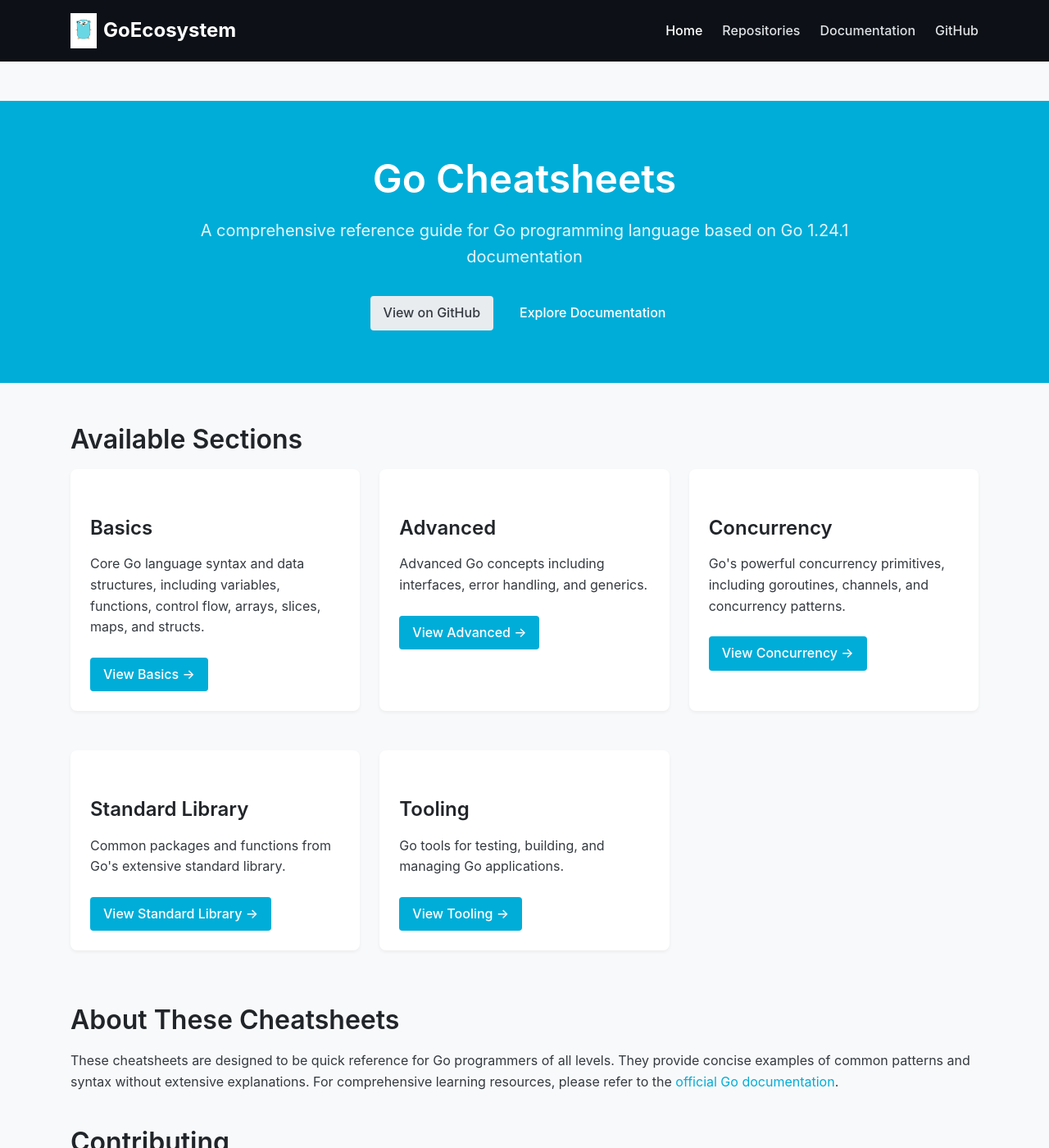
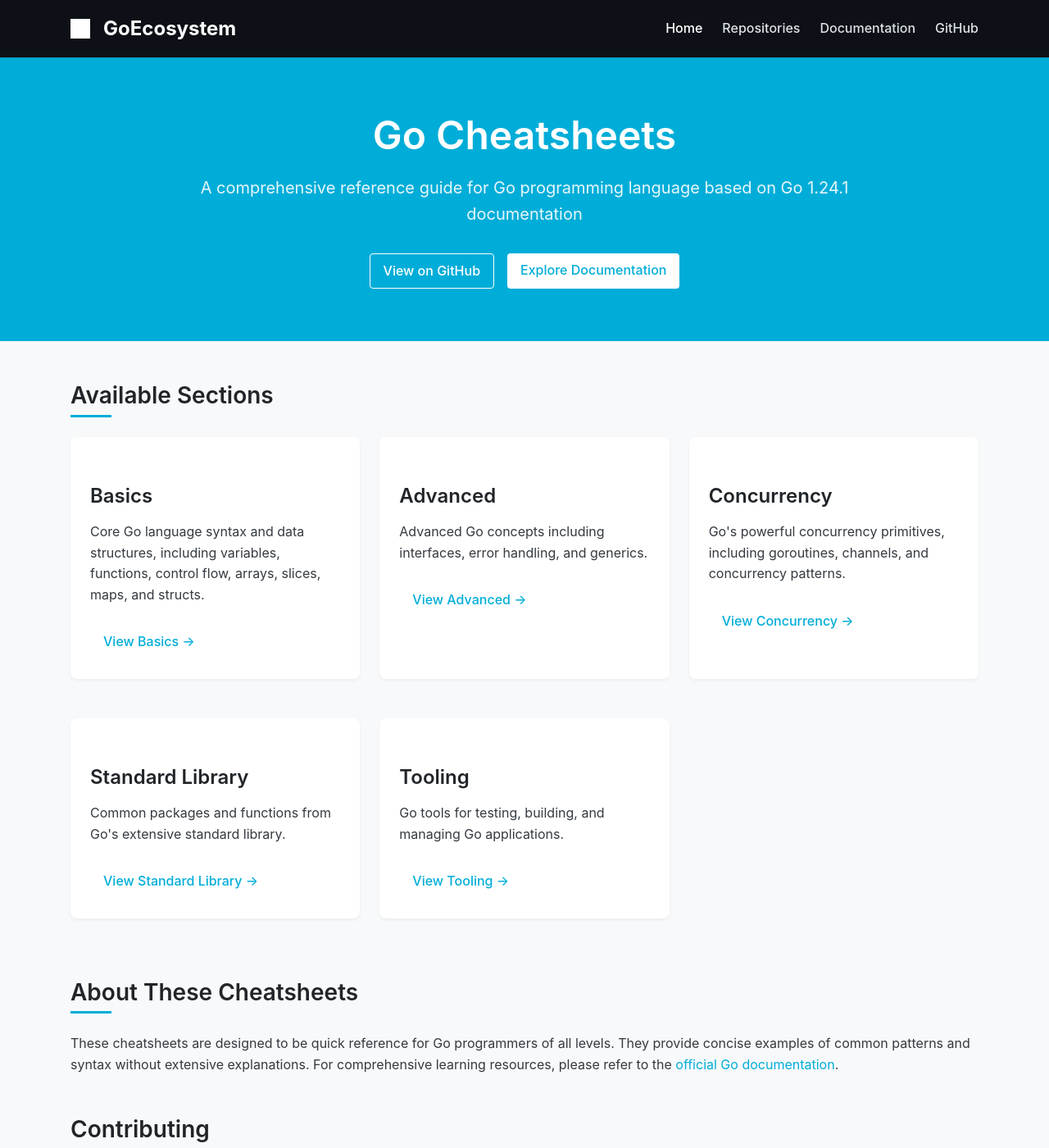
Before and after one commit to GoEcosystem/go-cheatsheets, a Jekyll site: the page built from index.md, in a window 1280 px wide and 1400 px high. Shown: the whole window at 82% size. Built offline with Jekyll 4.4.1, drawn with Linux system fonts in a browser that asks for light colours.

Commit message:
Update theme to precisely match GoEcosystem standards

```diff
--- a/_layouts/default.html
+++ b/_layouts/default.html
@@ -21,7 +21,7 @@
     <header class="site-header">
         <div class="container">
             <a href="https://goecosystem.github.io" class="site-logo">
-                <img src="{{ '/assets/images/mascot/gopher_avatar.jpg' | relative_url }}" alt="GoEcosystem Logo" width="32" height="32">
+                <div class="logo-square"></div>
                 <span class="logo-text">GoEcosystem</span>
             </a>
             <nav class="site-nav">
--- a/assets/css/style.scss
+++ b/assets/css/style.scss
@@ -195,6 +195,13 @@ th {
   text-decoration: none;
 }
 
+.logo-square {
+  width: 24px;
+  height: 24px;
+  background-color: white;
+  margin-right: 8px;
+}
+
 .logo-text {
   margin-left: 0.5rem;
 }
@@ -222,7 +229,7 @@ th {
 
 /* Content */
 .site-content {
-  padding: 3rem 0;
+  padding: 0;
   min-height: calc(100vh - 350px); /* Ensure footer stays at bottom */
 }
 
@@ -311,24 +318,25 @@ th {
 }
 
 .btn-primary {
-  background-color: var(--primary-color);
-  color: white;
+  background-color: white;
+  color: var(--primary-color);
 }
 
 .btn-primary:hover {
-  background-color: var(--primary-dark);
-  color: white;
+  background-color: var(--gray-100);
+  color: var(--primary-color);
   text-decoration: none;
 }
 
 .btn-secondary {
-  background-color: var(--gray-200);
-  color: var(--gray-800);
+  background-color: transparent;
+  color: white;
+  border: 1px solid white;
 }
 
 .btn-secondary:hover {
-  background-color: var(--gray-300);
-  color: var(--gray-900);
+  background-color: rgba(255, 255, 255, 0.1);
+  color: white;
   text-decoration: none;
 }
 
@@ -654,7 +662,6 @@ th {
   color: white;
   padding: 4rem 0;
   text-align: center;
-  margin-bottom: 3rem;
 }
 
 .hero h1 {
@@ -674,6 +681,26 @@ th {
   display: flex;
   justify-content: center;
   gap: 1rem;
+}
+
+/* Section titles */
+.section-title {
+  position: relative;
+  color: var(--gray-900);
+  margin-top: 3rem;
+  margin-bottom: 1.5rem;
+  font-size: 1.75rem;
+  padding-bottom: 0.5rem;
+}
+
+.section-title::after {
+  content: "";
+  position: absolute;
+  left: 0;
+  bottom: 0;
+  width: 50px;
+  height: 3px;
+  background-color: var(--primary-color);
 }
 
 /* Terminal styling */
```
